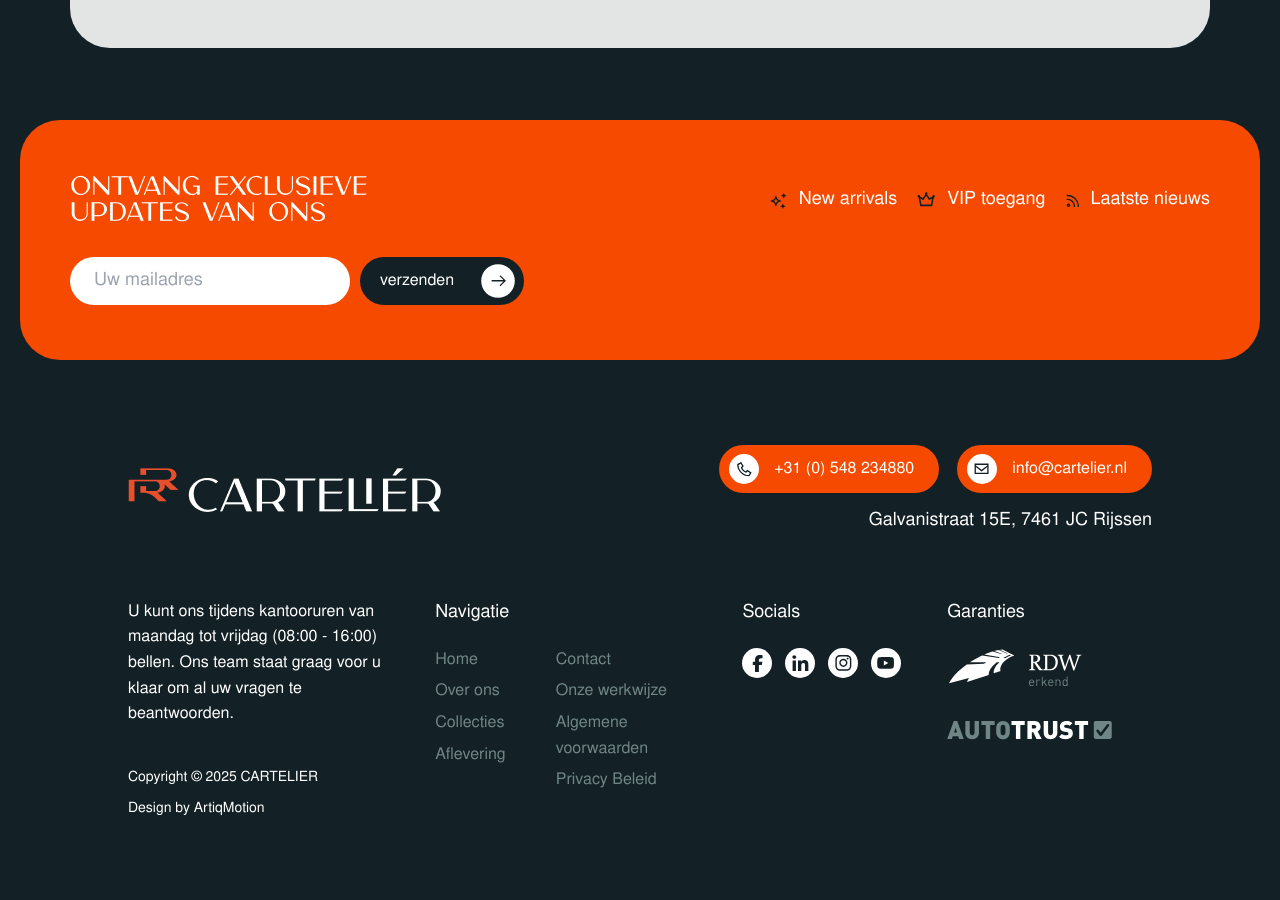
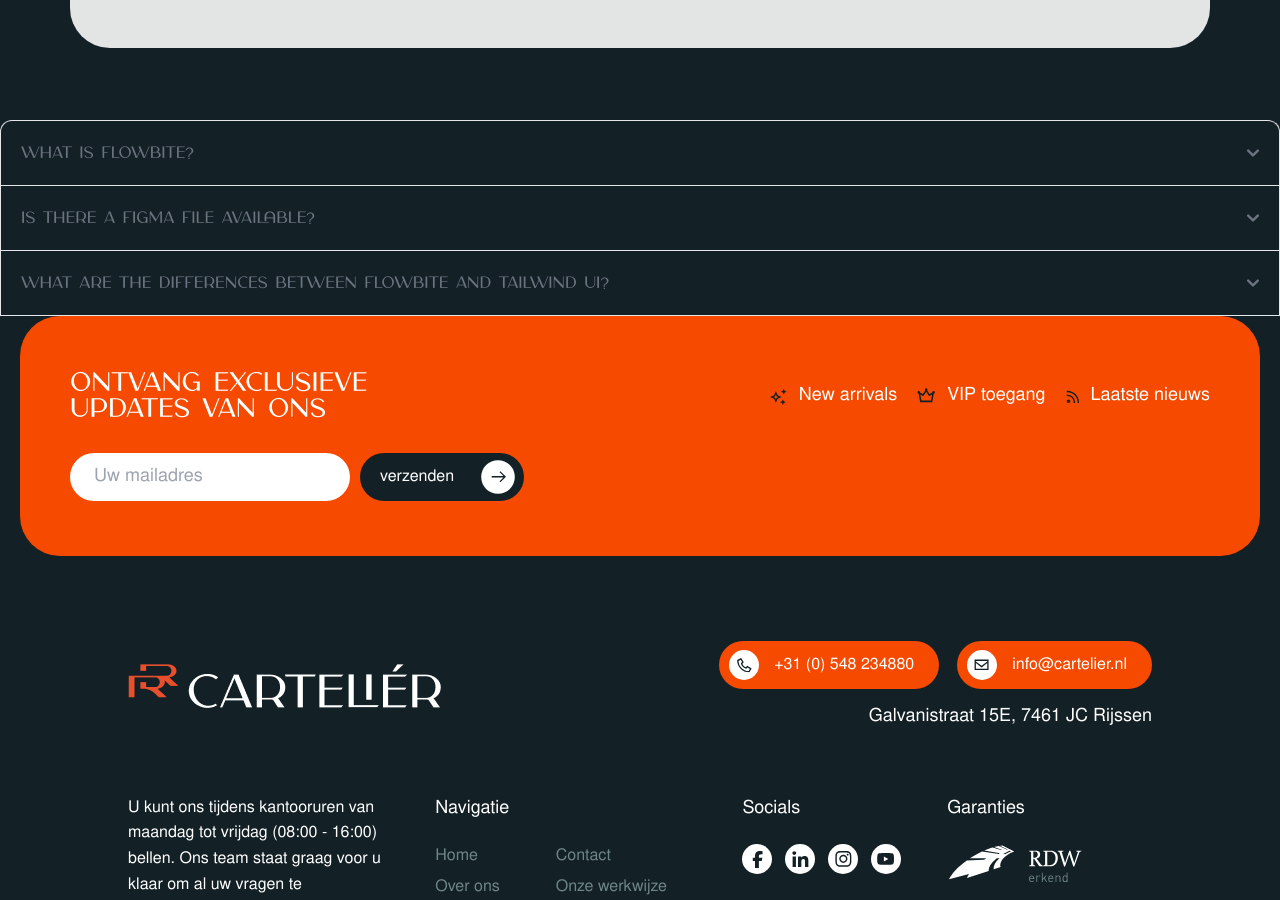
Before and after one commit to erjenweb/nextjs, a Next.js app: page /over-ons in a window 1280 px wide. Shown: the part 4114-5014 px from the top of the page. Built offline with nearby package versions, Linux system fonts and the light colour scheme.

Commit message:
Update page.tsx

```diff
--- a/src/app/over-ons/page.tsx
+++ b/src/app/over-ons/page.tsx
@@ -232,7 +232,58 @@
           </div>
         </div>
       </section>
-      <section className="about-faq"></section>
+      <section className="about-faq">
+
+<div id="accordion-collapse" data-accordion="collapse">
+  <h2 id="accordion-collapse-heading-1">
+    <button type="button" className="flex items-center justify-between w-full p-5 font-medium rtl:text-right text-gray-500 border border-b-0 border-gray-200 rounded-t-xl focus:ring-4 focus:ring-gray-200 dark:focus:ring-gray-800 dark:border-gray-700 dark:text-gray-400 hover:bg-gray-100 dark:hover:bg-gray-800 gap-3" data-accordion-target="#accordion-collapse-body-1" aria-expanded="true" aria-controls="accordion-collapse-body-1">
+      <span>What is Flowbite?</span>
+      <svg data-accordion-icon className="w-3 h-3 rotate-180 shrink-0" aria-hidden="true" xmlns="http://www.w3.org/2000/svg" fill="none" viewBox="0 0 10 6">
+        <path stroke="currentColor" stroke-linecap="round" stroke-linejoin="round" stroke-width="2" d="M9 5 5 1 1 5"/>
+      </svg>
+    </button>
+  </h2>
+  <div id="accordion-collapse-body-1" className="hidden" aria-labelledby="accordion-collapse-heading-1">
+    <div className="p-5 border border-b-0 border-gray-200 dark:border-gray-700 dark:bg-gray-900">
+      <p className="mb-2 text-gray-500 dark:text-gray-400">Flowbite is an open-source library of interactive components built on top of Tailwind CSS including buttons, dropdowns, modals, navbars, and more.</p>
+      <p className="text-gray-500 dark:text-gray-400">Check out this guide to learn how to <a href="/docs/getting-started/introduction/" className="text-blue-600 dark:text-blue-500 hover:underline">get started</a> and start developing websites even faster with components on top of Tailwind CSS.</p>
+    </div>
+  </div>
+  <h2 id="accordion-collapse-heading-2">
+    <button type="button" className="flex items-center justify-between w-full p-5 font-medium rtl:text-right text-gray-500 border border-b-0 border-gray-200 focus:ring-4 focus:ring-gray-200 dark:focus:ring-gray-800 dark:border-gray-700 dark:text-gray-400 hover:bg-gray-100 dark:hover:bg-gray-800 gap-3" data-accordion-target="#accordion-collapse-body-2" aria-expanded="false" aria-controls="accordion-collapse-body-2">
+      <span>Is there a Figma file available?</span>
+      <svg data-accordion-icon className="w-3 h-3 rotate-180 shrink-0" aria-hidden="true" xmlns="http://www.w3.org/2000/svg" fill="none" viewBox="0 0 10 6">
+        <path stroke="currentColor" stroke-linecap="round" stroke-linejoin="round" stroke-width="2" d="M9 5 5 1 1 5"/>
+      </svg>
+    </button>
+  </h2>
+  <div id="accordion-collapse-body-2" className="hidden" aria-labelledby="accordion-collapse-heading-2">
+    <div className="p-5 border border-b-0 border-gray-200 dark:border-gray-700">
+      <p className="mb-2 text-gray-500 dark:text-gray-400">Flowbite is first conceptualized and designed using the Figma software so everything you see in the library has a design equivalent in our Figma file.</p>
+      <p className="text-gray-500 dark:text-gray-400">Check out the <a href="https://flowbite.com/figma/" className="text-blue-600 dark:text-blue-500 hover:underline">Figma design system</a> based on the utility classes from Tailwind CSS and components from Flowbite.</p>
+    </div>
+  </div>
+  <h2 id="accordion-collapse-heading-3">
+    <button type="button" className="flex items-center justify-between w-full p-5 font-medium rtl:text-right text-gray-500 border border-gray-200 focus:ring-4 focus:ring-gray-200 dark:focus:ring-gray-800 dark:border-gray-700 dark:text-gray-400 hover:bg-gray-100 dark:hover:bg-gray-800 gap-3" data-accordion-target="#accordion-collapse-body-3" aria-expanded="false" aria-controls="accordion-collapse-body-3">
+      <span>What are the differences between Flowbite and Tailwind UI?</span>
+      <svg data-accordion-icon className="w-3 h-3 rotate-180 shrink-0" aria-hidden="true" xmlns="http://www.w3.org/2000/svg" fill="none" viewBox="0 0 10 6">
+        <path stroke="currentColor" stroke-linecap="round" stroke-linejoin="round" stroke-width="2" d="M9 5 5 1 1 5"/>
+      </svg>
+    </button>
+  </h2>
+  <div id="accordion-collapse-body-3" className="hidden" aria-labelledby="accordion-collapse-heading-3">
+    <div className="p-5 border border-t-0 border-gray-200 dark:border-gray-700">
+      <p className="mb-2 text-gray-500 dark:text-gray-400">The main difference is that the core components from Flowbite are open source under the MIT license, whereas Tailwind UI is a paid product. Another difference is that Flowbite relies on smaller and standalone components, whereas Tailwind UI offers sections of pages.</p>
+      <p className="mb-2 text-gray-500 dark:text-gray-400">However, we actually recommend using both Flowbite, Flowbite Pro, and even Tailwind UI as there is no technical reason stopping you from using the best of two worlds.</p>
+      <p className="mb-2 text-gray-500 dark:text-gray-400">Learn more about these technologies:</p>
+      <ul className="ps-5 text-gray-500 list-disc dark:text-gray-400">
+        <li><a href="https://flowbite.com/pro/" className="text-blue-600 dark:text-blue-500 hover:underline">Flowbite Pro</a></li>
+        <li><a href="https://tailwindui.com/" rel="nofollow" className="text-blue-600 dark:text-blue-500 hover:underline">Tailwind UI</a></li>
+      </ul>
+    </div>
+  </div>
+</div>
+</section>
     </>
   )
 }
```
